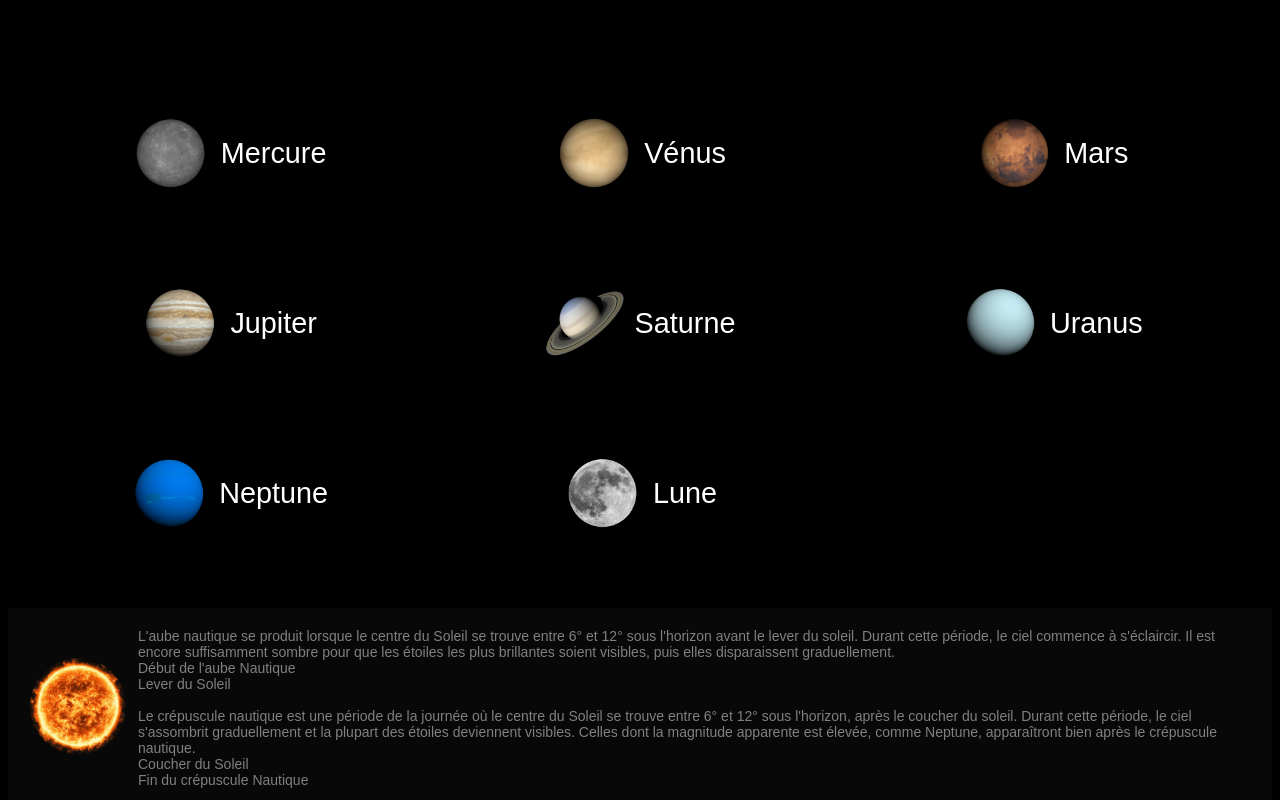
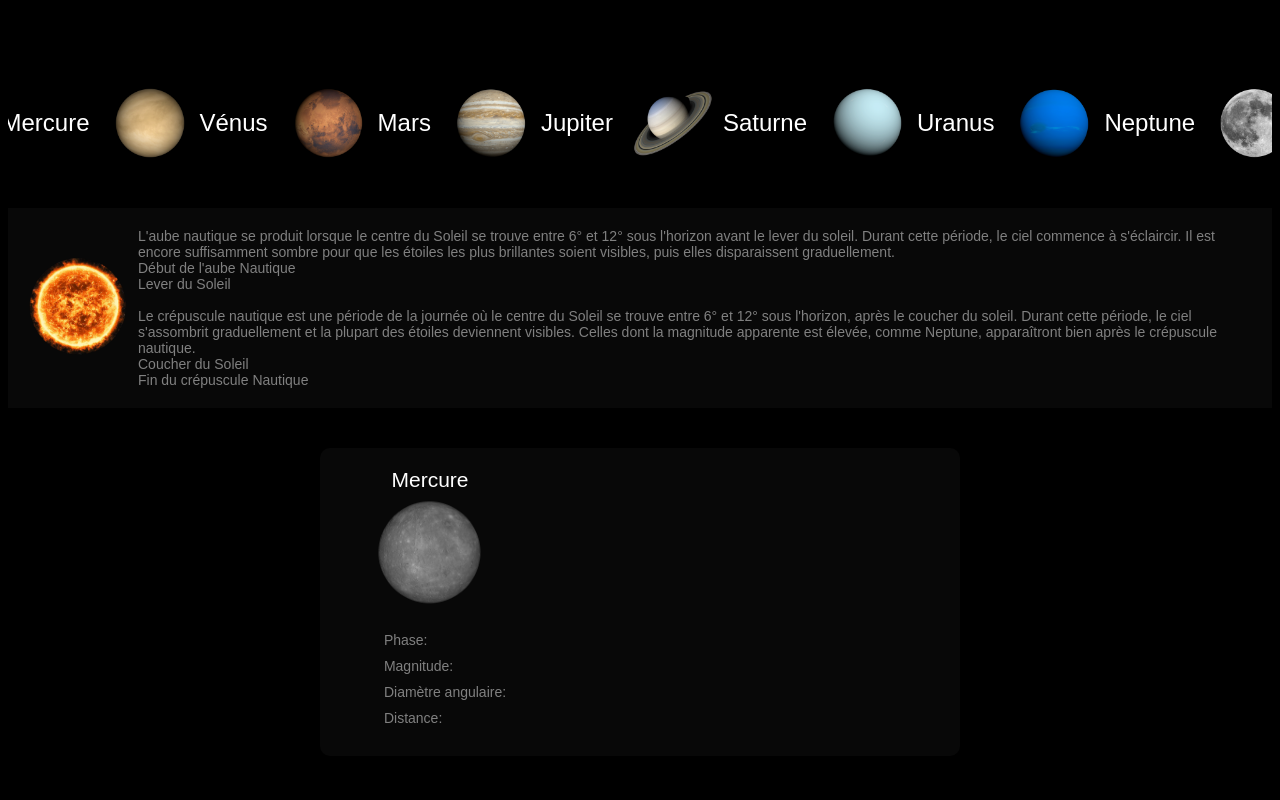
Before and after one commit to PatGeoff/AstroInfo, a website: page public/index.html in a window 1280 px wide. Shown: the top 800 px of the page. Drawn offline with Linux system fonts and the light colour scheme; no server answers.

Commit message:
Scrollbar for visibility

```diff
--- a/public/main-styles.css
+++ b/public/main-styles.css
@@ -12,23 +12,22 @@ body {
     font-size: 18px;
 }
 
-/* Grid Container */
 .grid-container {
-    display: grid;
-    grid-template-columns: repeat(auto-fit, minmax(300px, 1fr)); /* Increased minmax value */
-    gap: 10px; /* Increased gap */
-    margin-top: 10px; /* Increased margin */
-    padding: 20px; /* Increased padding */
+    display: flex;
+    overflow-x: auto; /* Add horizontal scroll bar */
+    padding-top: 20px;
+    margin-bottom: 20px;
+    width: 100%; /* Ensure it fits the entire width of the page */
+    justify-content: center; /* Center the grid items */
 }
 
 .grid-item {
-    display: flex;
-    flex-direction: column;
-    align-items: center;
+    flex: 0 0 auto; /* Prevent items from shrinking or growing */
     text-align: center;
     background-color: black;
-    padding: 20px; /* Added padding for grid items */
-    font-size: 1.2em; /* Increased font size */
+    color: white; /* Ensure text is visible on black background */
+    border-radius: 8px;
+    margin-right: 10px; /* Add some space between items */
 }
 
 .legend{
```
